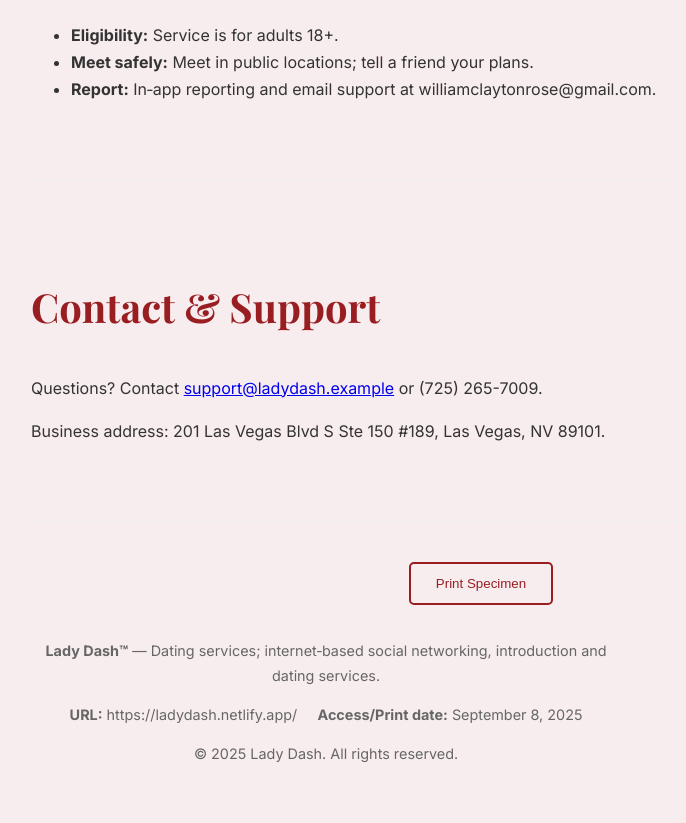
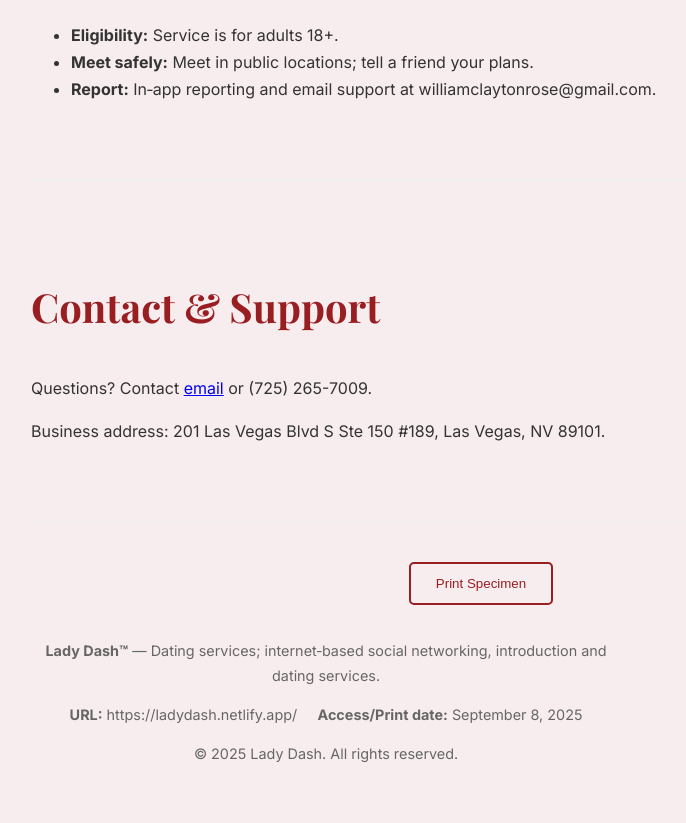
Before and after one commit to HomesYa/ladydash, a plain HTML site: page index.html in a window 1280 px wide. Shown: the part 3068-3891 px from the top of the page, without its empty margins (159-845 px from the left). Drawn offline with nearby package versions, Linux system fonts and the light colour scheme.

Commit message:
Update index.html

```diff
--- a/index.html
+++ b/index.html
@@ -232,7 +232,7 @@
 
             <section id="contact">
                 <h2>Contact & Support</h2>
-                <p>Questions? Contact <a href="mailto:support@ladydash.example">support@ladydash.example</a> or (725) 265-7009.</p>
+                <p>Questions? Contact <a href="mailto:williamclaytonrose@gmail.com">email</a> or (725) 265-7009.</p>
                 <p>Business address: 201 Las Vegas Blvd S Ste 150 #189, Las Vegas, NV 89101.</p>
             </section>
         </main>
```
